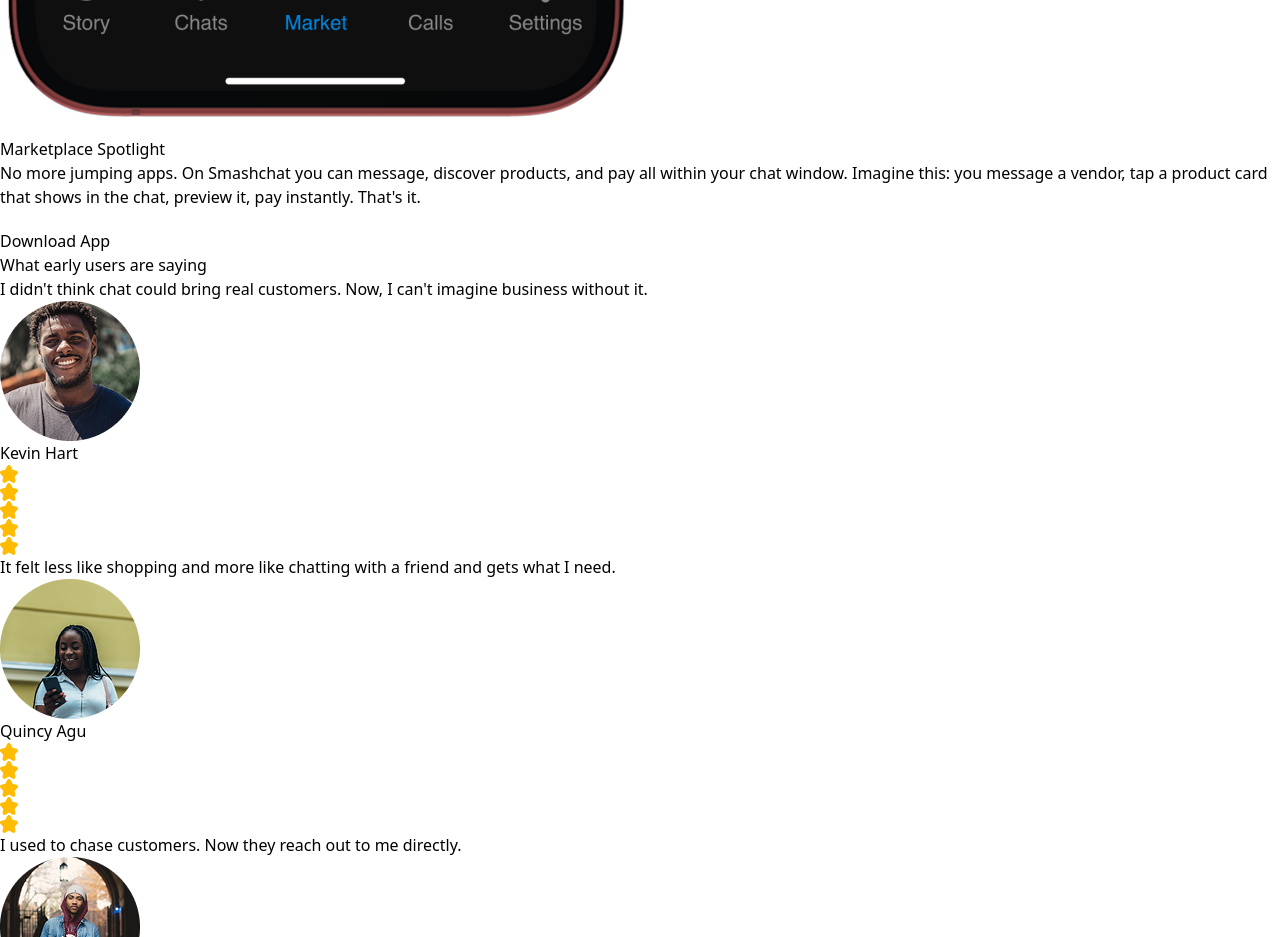
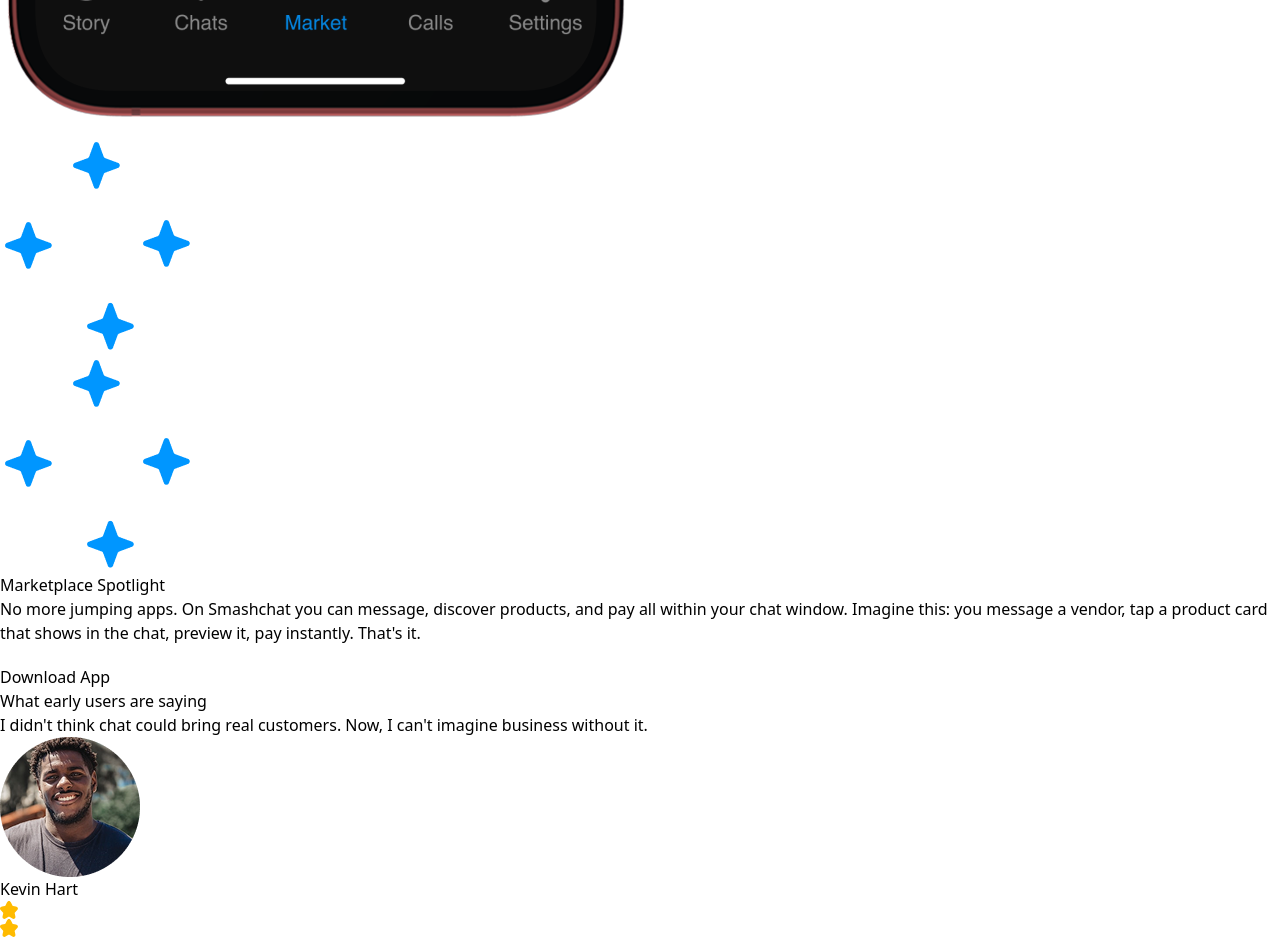
Before and after one commit to smashgroups247/smashchat, a React (Vite) app: page / in a window 1280 px wide. Shown: the part 10160-11097 px from the top of the page. Built offline with nearby package versions, Linux system fonts and the light colour scheme.

Commit message:
Implement stars decoration

```diff
--- a/src/component/MarketplaceSpotlightSection.jsx
+++ b/src/component/MarketplaceSpotlightSection.jsx
@@ -1,4 +1,5 @@
 import React from 'react';
+import StarsDecoration from './StarsDecoration';
 
 export default function MarketplaceSpotlightSection() {
   return (
@@ -38,6 +39,12 @@ export default function MarketplaceSpotlightSection() {
             </div>
           </div>
 
+     {/* Stars Decoration - Desktop */}
+        <StarsDecoration className="hidden lg:block top-[54.0625rem] right-[8.25rem] w-[6.088rem] h-[6.801rem] md:top-[38rem] md:right-[0rem] lg:top-[0rem] lg:right-[3.25rem] xl:top-[1rem] xl:right-[4.25rem] 2xl:right-[1.55rem] 2xl:top-[3rem]" />
+
+        {/* Stars Decoration - Mobile */}
+        <StarsDecoration className="lg:hidden top-[23rem] right-[0rem] w-[3rem] h-[3.5rem]" />
+
           {/* Right Side - Content - Shows SECOND on mobile */}
           <div className="pt-[6.25rem] md:pt-[15rem] lg:pt-0 relative space-y-[1.5rem] sm:space-y-[2rem] lg:space-y-[2rem] order-2 w-full">
             {/* Heading */}
```
